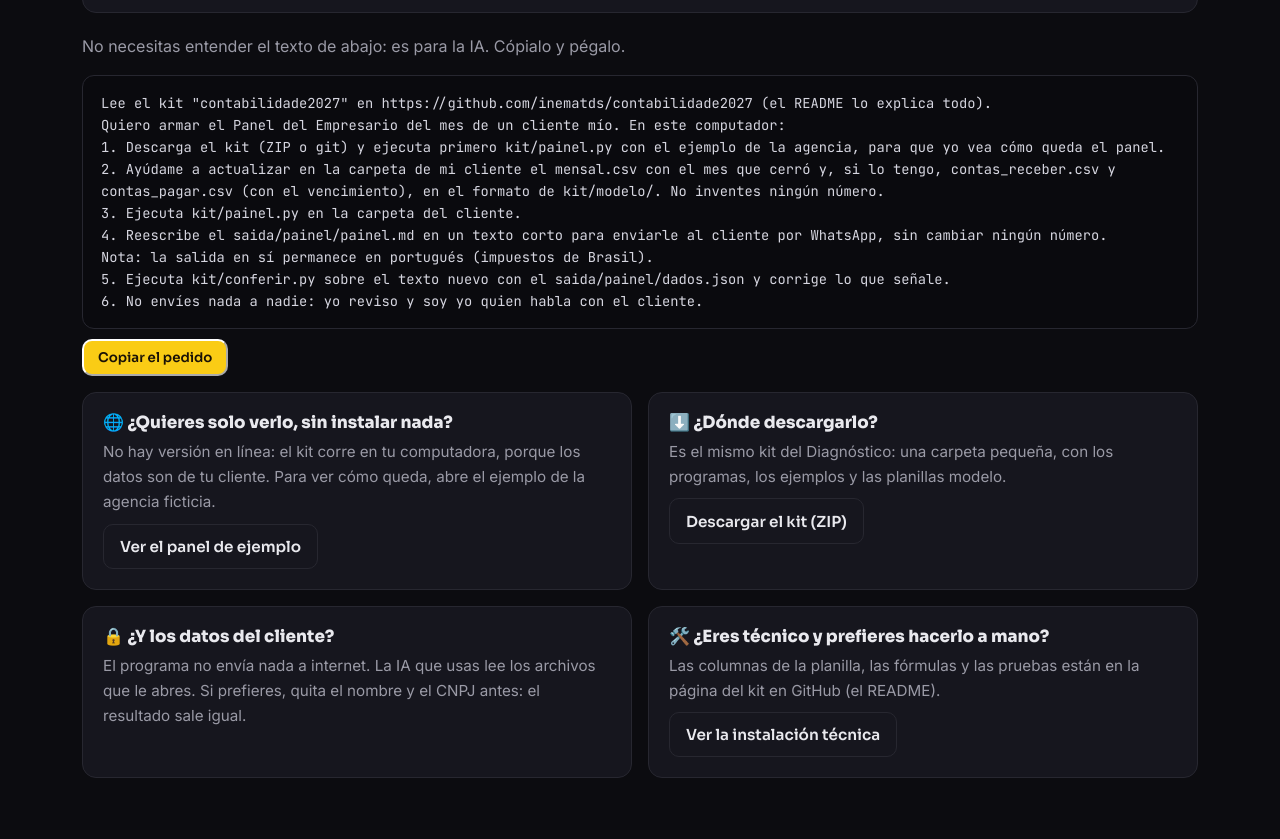
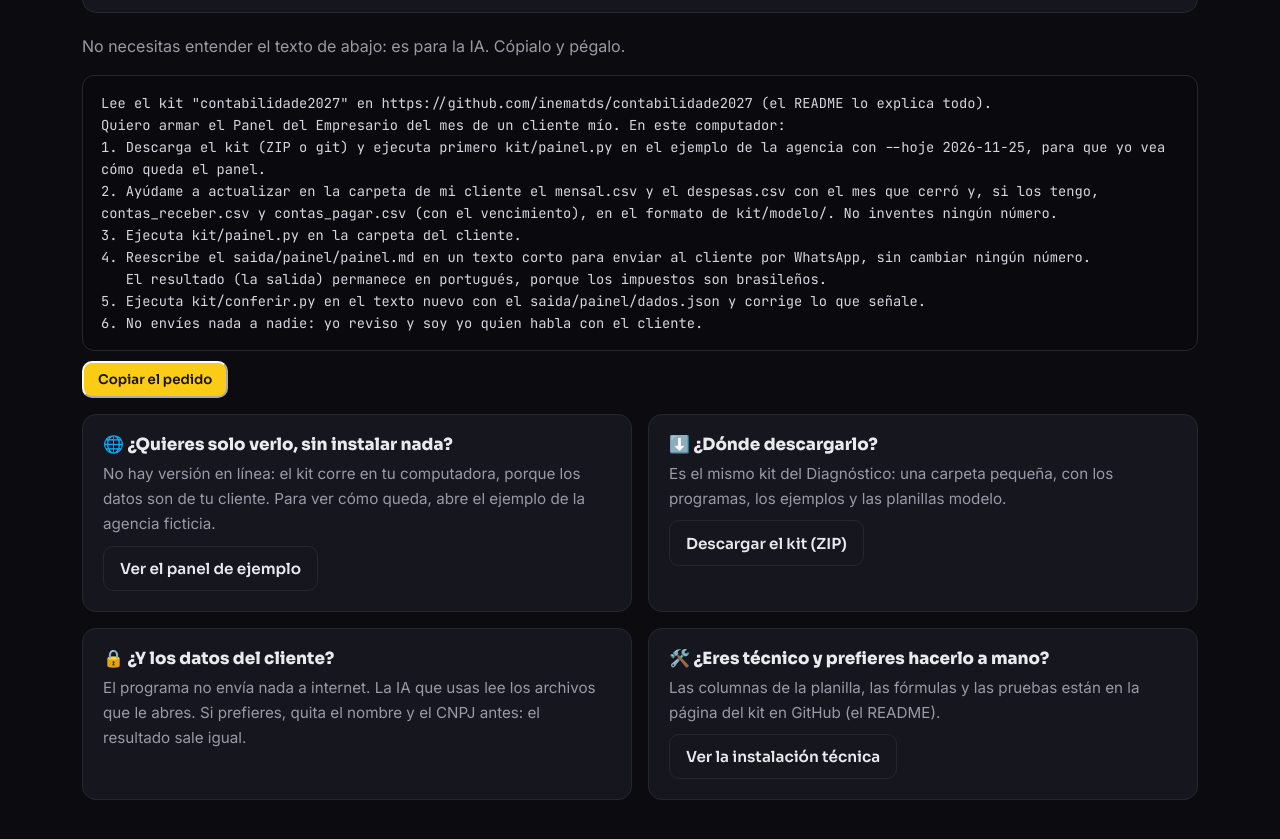
Before and after one commit to inematds/contabilidade2027, a plain HTML site: page guia/painel/es/index.html in a window 1280 px wide. Shown: the part 5673-6512 px from the top of the page. Drawn offline with Linux system fonts and the light colour scheme.

Commit message:
painel: pedido EN/ES com --hoje
Co-Authored-By: Claude Opus 5.5 <noreply@anthropic.com>

```diff
--- a/guia/painel/es/index.html
+++ b/guia/painel/es/index.html
@@ -12,9 +12,6 @@
 <link href="https://fonts.googleapis.com" rel="preconnect"/>
 <link crossorigin="" href="https://fonts.gstatic.com" rel="preconnect"/>
 <link href="https://fonts.googleapis.com/css2?family=Sora:wght@400;600;800&amp;family=Inter:wght@400;500;600&amp;family=JetBrains+Mono:wght@400;600&amp;display=swap" rel="stylesheet"/>
-
-
-
 <style>
   :root{
     --bg:#0c0c10; --bg2:#14141b; --card:#16161e; --line:#272730;
@@ -288,12 +285,12 @@
 <div class="pedido" style="margin-top:8px;position:relative">
 <pre id="pedidoTxt" style="white-space:pre-wrap">Lee el kit "contabilidade2027" en https://github.com/inematds/contabilidade2027 (el README lo explica todo).
 Quiero armar el Panel del Empresario del mes de un cliente mío. En este computador:
-1. Descarga el kit (ZIP o git) y ejecuta primero kit/painel.py con el ejemplo de la agencia, para que yo vea cómo queda el panel.
-2. Ayúdame a actualizar en la carpeta de mi cliente el mensal.csv con el mes que cerró y, si lo tengo, contas_receber.csv y contas_pagar.csv (con el vencimiento), en el formato de kit/modelo/. No inventes ningún número.
+1. Descarga el kit (ZIP o git) y ejecuta primero kit/painel.py en el ejemplo de la agencia con --hoje 2026-11-25, para que yo vea cómo queda el panel.
+2. Ayúdame a actualizar en la carpeta de mi cliente el mensal.csv y el despesas.csv con el mes que cerró y, si los tengo, contas_receber.csv y contas_pagar.csv (con el vencimiento), en el formato de kit/modelo/. No inventes ningún número.
 3. Ejecuta kit/painel.py en la carpeta del cliente.
-4. Reescribe el saida/painel/painel.md en un texto corto para enviarle al cliente por WhatsApp, sin cambiar ningún número.
-Nota: la salida en sí permanece en portugués (impuestos de Brasil).
-5. Ejecuta kit/conferir.py sobre el texto nuevo con el saida/painel/dados.json y corrige lo que señale.
+4. Reescribe el saida/painel/painel.md en un texto corto para enviar al cliente por WhatsApp, sin cambiar ningún número.
+   El resultado (la salida) permanece en portugués, porque los impuestos son brasileños.
+5. Ejecuta kit/conferir.py en el texto nuevo con el saida/painel/dados.json y corrige lo que señale.
 6. No envíes nada a nadie: yo reviso y soy yo quien habla con el cliente.</pre>
 <button class="btn" id="copiarPedido" style="margin-top:10px">Copiar el pedido</button>
 </div>
```
Also changed, not shown: guia/painel/en/index.html (+6 -10 lines), guia/painel/index.html (+0 -3 lines).
